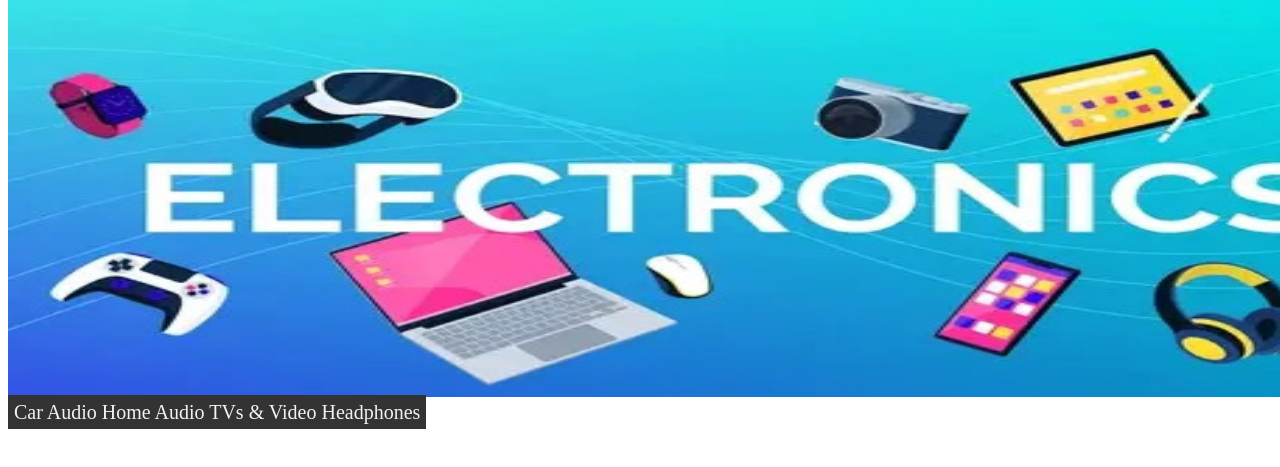
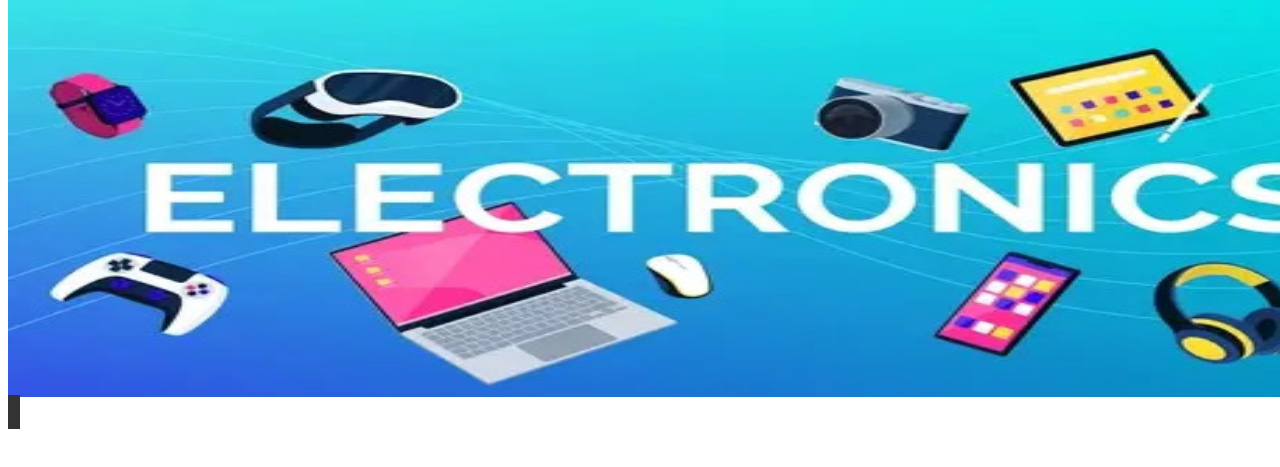
Before and after one commit to msayra/Stereo-Equipment, a plain HTML site: page client/index.html in a window 1280 px wide. Shown: the part 151-618 px from the top of the page. Drawn offline with Linux system fonts and the light colour scheme.

Commit message:
before oulling

```diff
--- a/client/index.html
+++ b/client/index.html
@@ -19,11 +19,7 @@
     <img src="/image/ezgif.com-crop.jpg" />
 </div>
 <navbar>
-    Car Audio
-    Home Audio
-    TVs & Video
-    Headphones
-</navbar>
+
 </div>
 
 
```
